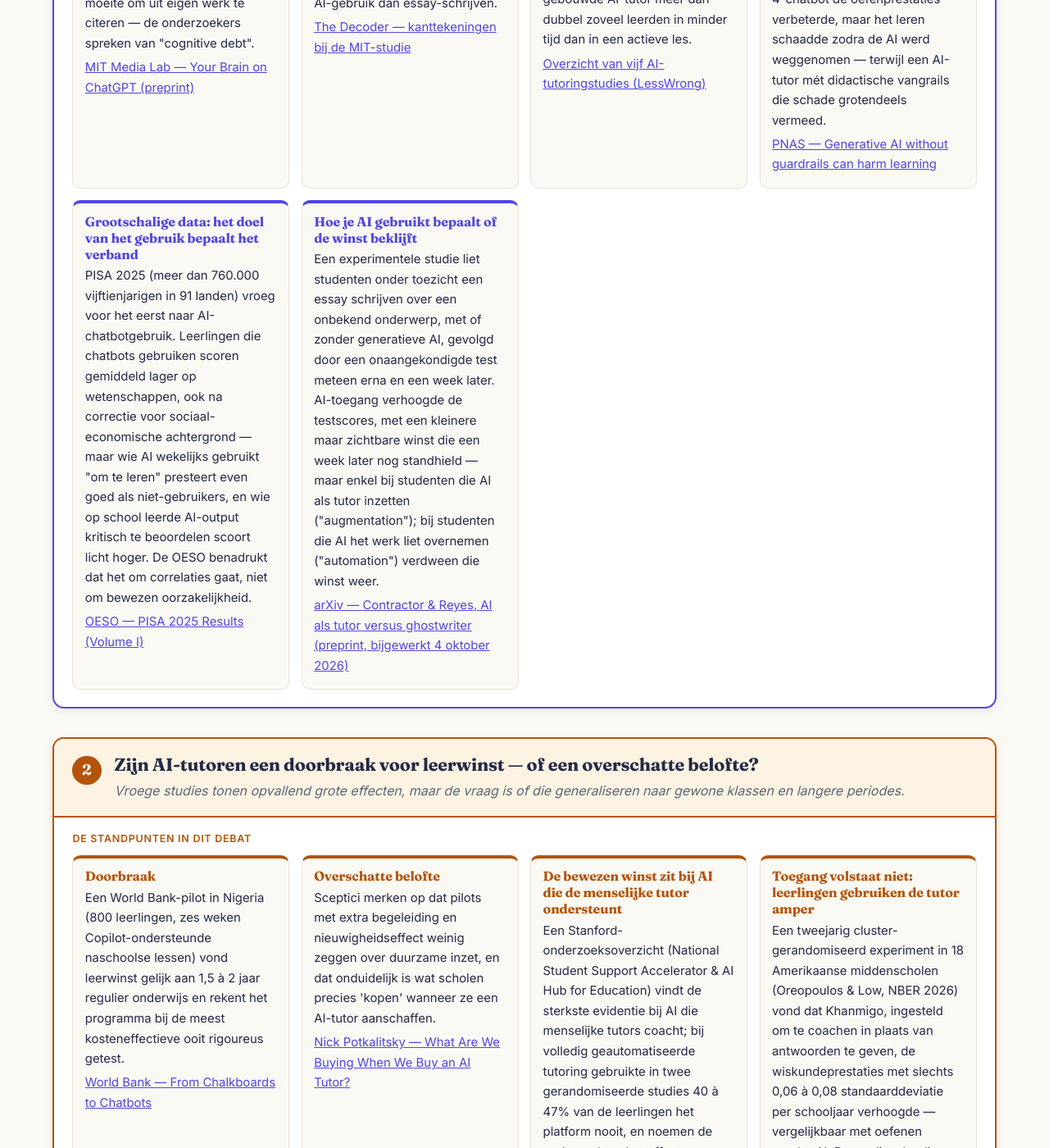
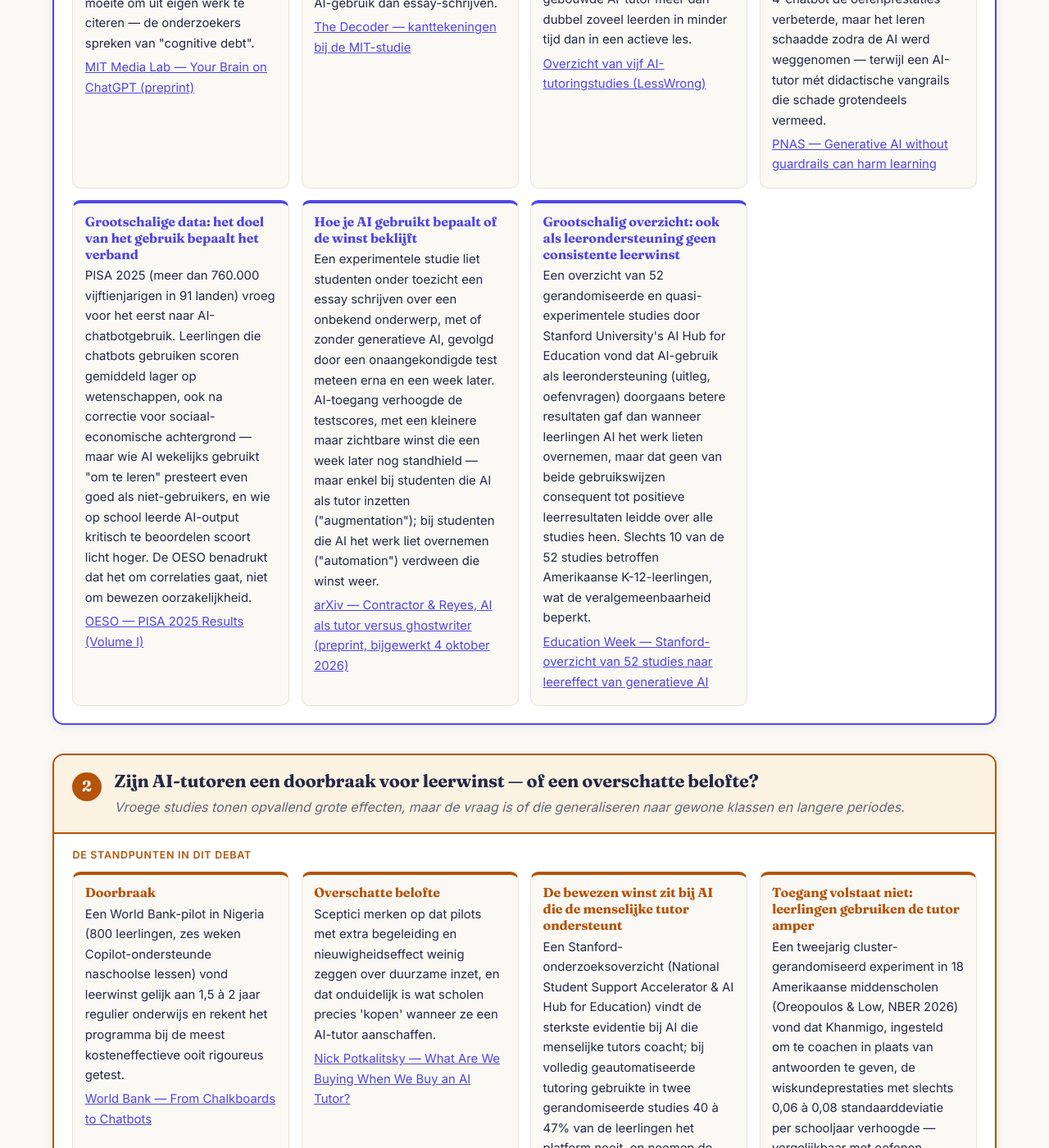
Before and after one commit to rvanbruggen/educaition, a Jekyll site: the page built from discussie.html, in a window 1280 px wide and 1400 px high, scrolled down 843 px. Shown: the whole window at 82% size. Built offline with Jekyll 4.4.1, drawn with Linux system fonts in a browser that asks for light colours.

Commit message:
FAQ/Ter discussie onderhoud
Nieuw standpunt toegevoegd aan 'cognitieve-schuld' op basis van het
Stanford-overzicht van 52 studies (Education Week, 10 nov 2026): ook AI als
leerondersteuning leidt niet consequent tot leerwinst.

Co-Authored-By: Claude Sonnet 5 <noreply@anthropic.com>

```diff
--- a/_data/discussies.yml
+++ b/_data/discussies.yml
@@ -56,6 +56,16 @@
         liet overnemen ("automation") verdween die winst weer.
       bron_naam: "arXiv — Contractor & Reyes, AI als tutor versus ghostwriter (preprint, bijgewerkt 4 oktober 2026)"
       bron_url: https://arxiv.org/abs/2607.08849
+    - richting: "Grootschalig overzicht: ook als leerondersteuning geen consistente leerwinst"
+      samenvatting: >-
+        Een overzicht van 52 gerandomiseerde en quasi-experimentele studies door Stanford
+        University's AI Hub for Education vond dat AI-gebruik als leerondersteuning
+        (uitleg, oefenvragen) doorgaans betere resultaten gaf dan wanneer leerlingen AI het
+        werk lieten overnemen, maar dat geen van beide gebruikswijzen consequent tot
+        positieve leerresultaten leidde over alle studies heen. Slechts 10 van de 52
+        studies betroffen Amerikaanse K-12-leerlingen, wat de veralgemeenbaarheid beperkt.
+      bron_naam: "Education Week — Stanford-overzicht van 52 studies naar leereffect van generatieve AI"
+      bron_url: https://www.edweek.org/technology/is-ai-good-or-bad-for-learning-the-answer-isnt-so-simple/2026/11
 
 - slug: ai-tutoren
   vraag: "Zijn AI-tutoren een doorbraak voor leerwinst — of een overschatte belofte?"
```
